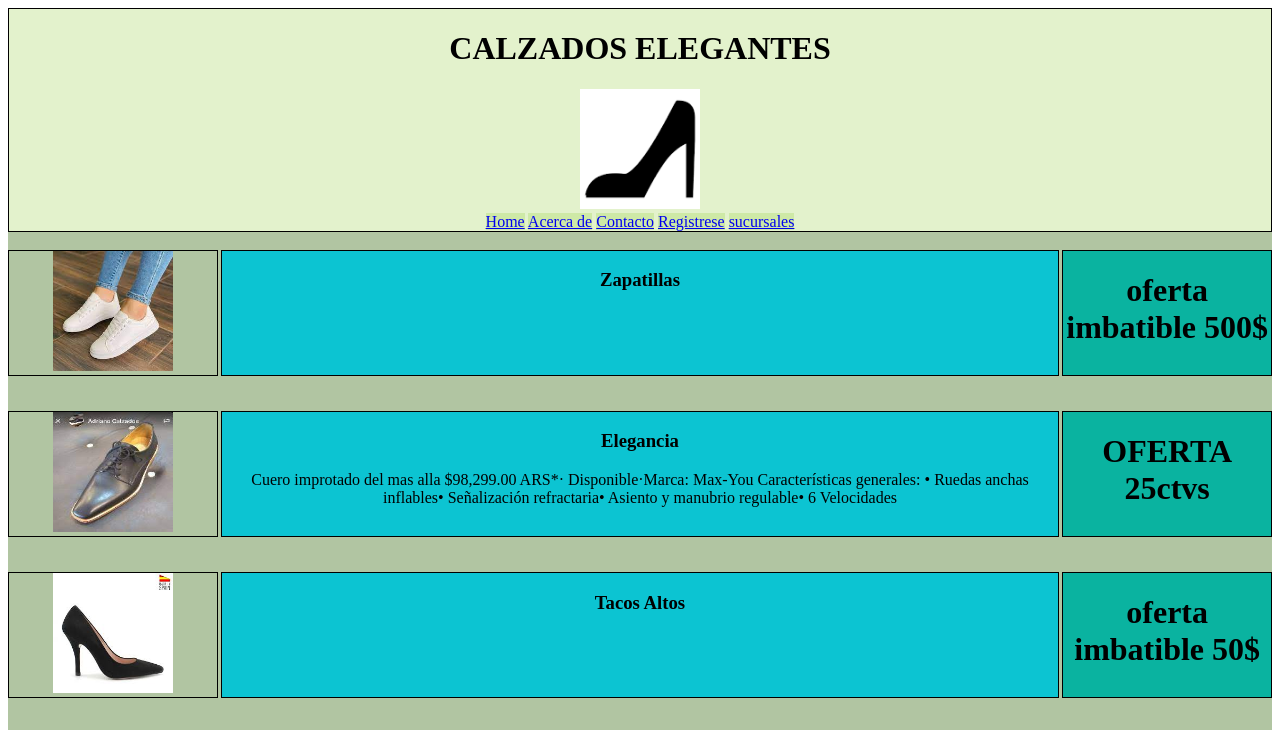
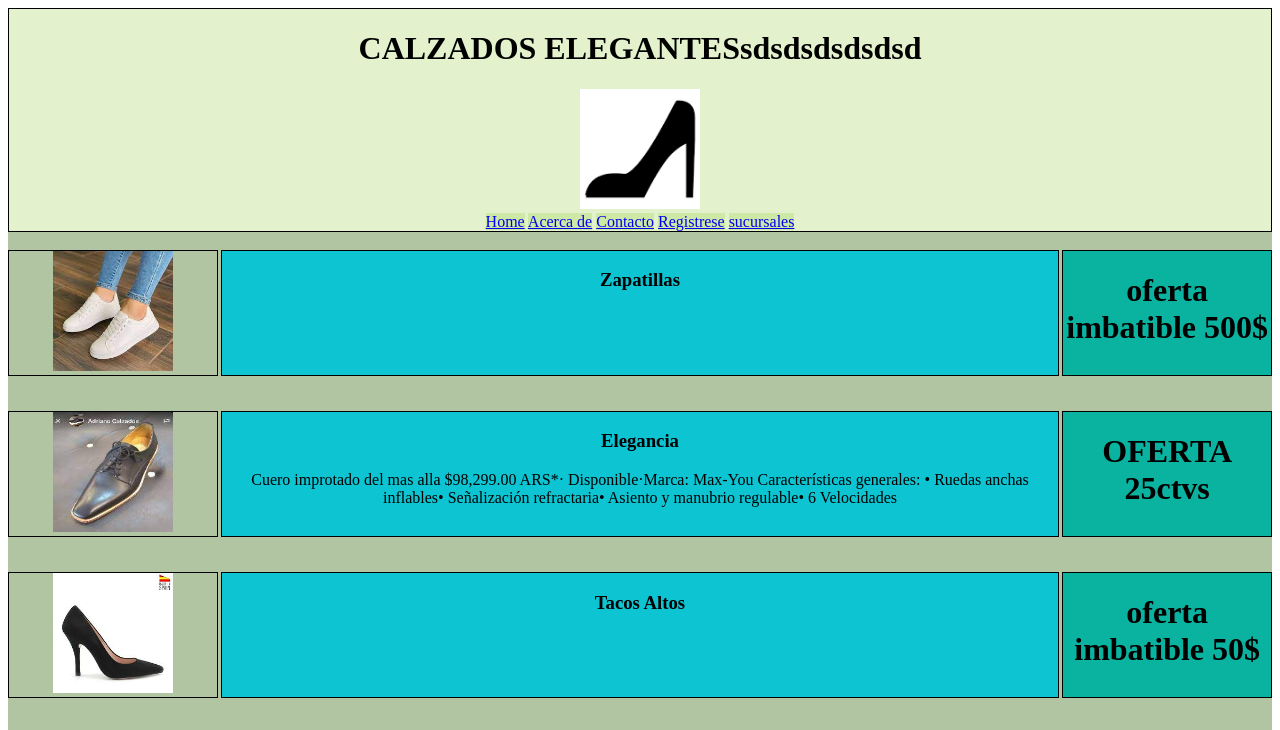
Before and after one commit to Marcepe2022/MiRepo, a plain HTML site: page index.html in a window 1280 px wide. Shown: the top 730 px of the page. Drawn offline with Linux system fonts and the light colour scheme.

Commit message:
test commit index

```diff
--- a/index.html
+++ b/index.html
@@ -14,7 +14,7 @@
 
 
 <header>
-    <div class="item item1"><h1>CALZADOS ELEGANTES</h1>
+    <div class="item item1"><h1>CALZADOS ELEGANTESsdsdsdsdsdsd</h1>
         <div><img src="img/descarga.png" alt=""></div>
         <nav >
            <a style="background-color: rgba(147, 203, 56, 0.254);" href="index.html">Home</a>
```
